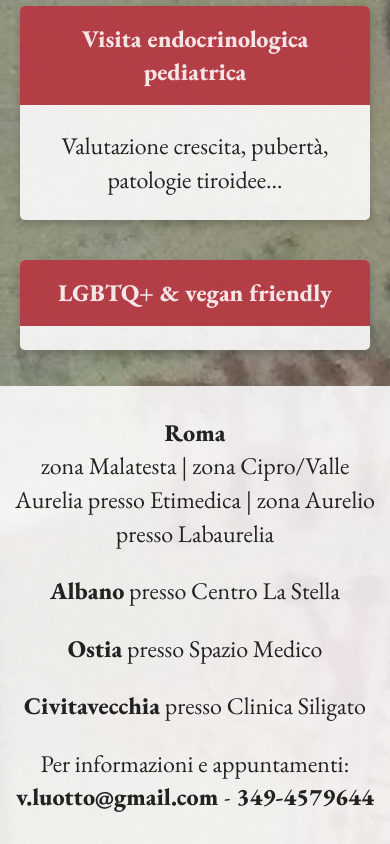
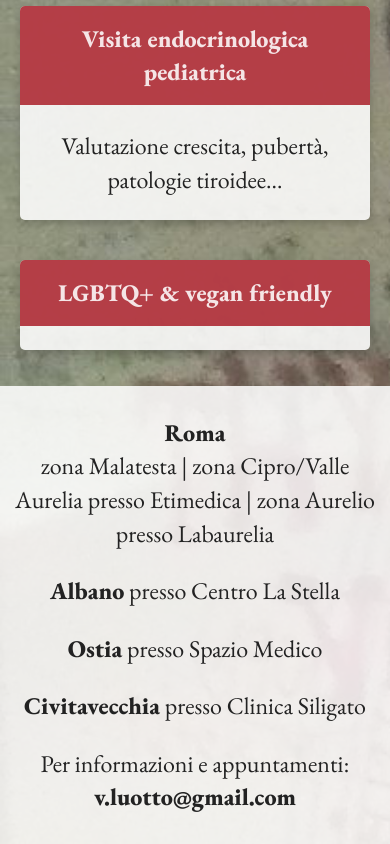
Before and after one commit to symphonybiz/valentinaluotto, a plain HTML site: page index.html in a window 390 px wide. Shown: the part 1845-2689 px from the top of the page. Drawn offline with nearby package versions, Linux system fonts and the light colour scheme.

Commit message:
Remove phone number

```diff
--- a/index.html
+++ b/index.html
@@ -81,7 +81,7 @@
       <p><span class="boldo">Albano</span> presso Centro La Stella</p>
       <p><span class="boldo">Ostia</span> presso Spazio Medico</p>
       <p><span class="boldo">Civitavecchia</span> presso Clinica Siligato</p>
-      <p>Per informazioni e appuntamenti: <span class="imeil boldo">4469754-9<span></span>43 <span class="nonboldo">-</span> moc.liamg@ot<span></span>toul.v</span></p>
+      <p>Per informazioni e appuntamenti: <span class="imeil boldo">moc.liamg@ot<span></span>toul.v</span></p>
     </div>
   </div>
 </body>
```
